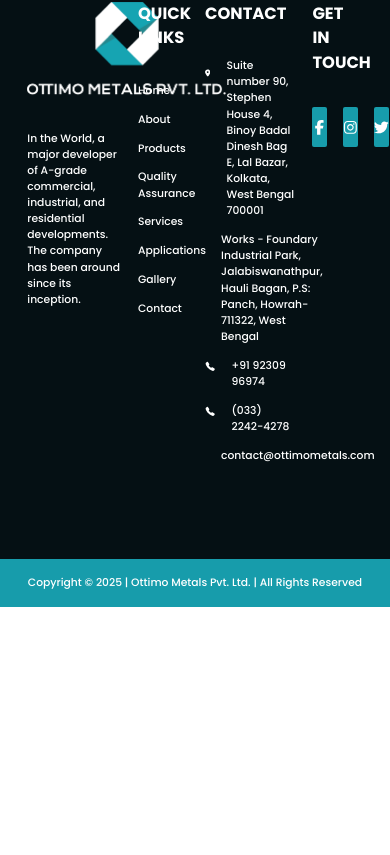
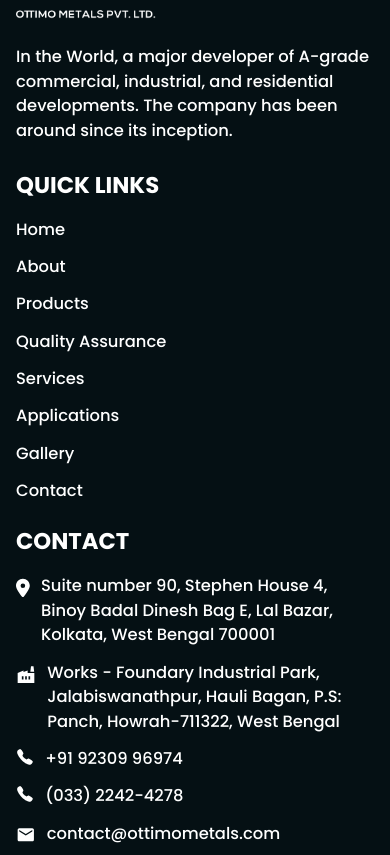
Before and after one commit to josephpal27/Ottimo-Metals, a React (Vite) app: page /contact in a window 390 px wide. Shown: the part 2209-3064 px from the top of the page. Before the commit the page ends 2816 px from the top, so only its background shows below. Built offline with nearby package versions, Linux system fonts and the light colour scheme.

Commit message:
Footer Mobile view added

```diff
--- a/src/components/cta/CTA.css
+++ b/src/components/cta/CTA.css
@@ -60,7 +60,7 @@
 /* Mobile screen */
 @media screen and (max-width: 768px) {
     .cta-box{
-        padding: 1.5rem 1rem;
+        padding: 1.5rem 1rem 1.8rem 1rem;
         flex-direction: column;
     }
     .cta-box .cta-box-left{
@@ -71,7 +71,7 @@
     }
     .cta-box .button{
         font-size: calc(0.9rem + 0.5vw);
-        padding: 0.6rem 1rem;
-        margin-top: 1.3rem;
+        padding: 0.5rem 1rem;
+        margin-top: 1.7rem;
     }
 }
--- a/src/components/footer/Footer.css
+++ b/src/components/footer/Footer.css
@@ -192,5 +192,68 @@ footer .copyright p{
 
 /* Mobile screen */
 @media screen and (max-width: 768px) {
-
+    .footer-content{
+        padding: 2rem 1rem 1.5rem 1rem;
+        flex-direction: column;
+    }
+    .foot-box:nth-child(1){
+        width: 100%;
+        margin-bottom: 0.5rem;
+    }
+    .foot-box:nth-child(2){
+        width: 100%;
+        margin-bottom: 0.5rem;
+    }
+    .foot-box:nth-child(3){
+        width: 100%;
+        margin-bottom: 0.5rem;
+    }
+    .foot-box:nth-child(4){
+        width: 100%;
+    }
+    .foot-box img{
+        width: 140px;
+    }
+    .foot-box p{
+        font-size: calc(0.9rem + 0.5vw);
+        margin-top: 1.5rem;
+    }
+    .foot-box span{
+        font-size: calc(1.3rem + 0.5vw);
+        margin-bottom: 1rem;
+    }
+    .foot-box a{
+        font-size: calc(0.9rem + 0.5vw);
+        gap: 0.7rem;
+    }
+    .foot-box a .icon{
+        font-size: calc(2rem + 0.5vw);
+        margin-top: -0.2rem;
+    }
+    .foot-box a .factory-icon{
+        font-size: calc(3.2rem + 0.5vw);
+        margin-top: -0.8rem;
+    }
+    .foot-box a .phone-icon{
+        font-size: calc(1rem + 0.5vw);
+    }
+    .foot-box a .email-icon{
+        font-size: calc(1.1rem + 0.5vw);
+        margin-top: 3.5px;
+    }
+    .foot-box .social-icons{
+        gap: 1.5rem;
+    }
+    .foot-box .social-icons a{
+        font-size: calc(1.25rem + 0.5vw);
+    }
+    footer .copyright{
+        padding: 0.8rem 1rem;
+    }
+    footer .copyright p{
+        font-size: calc(0.8rem + 0.5vw);
+    }
+    footer .copyright p span{
+        display: none;
+    }
 }
--- a/src/components/footer/Footer.jsx
+++ b/src/components/footer/Footer.jsx
@@ -46,7 +46,7 @@ const Footer = () => {
                     </div>
                 </div>
                 <div className="copyright">
-                    <p>Copyright © 2025 | Ottimo Metals Pvt. Ltd. | All Rights Reserved</p>
+                    <p>Copyright © 2025 <span>| Ottimo Metals Pvt. Ltd.</span> | All Rights Reserved</p>
                 </div>
             </footer>
         </>
```
